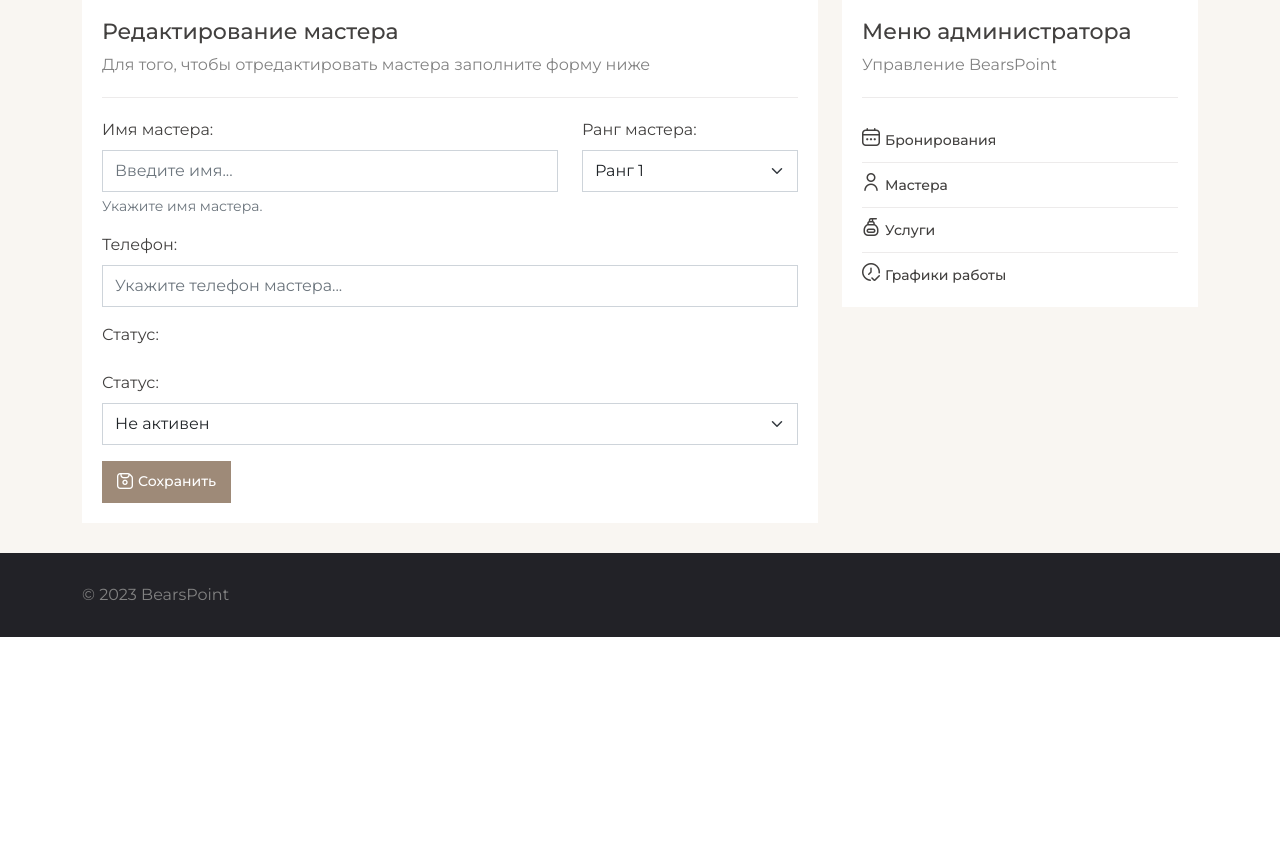
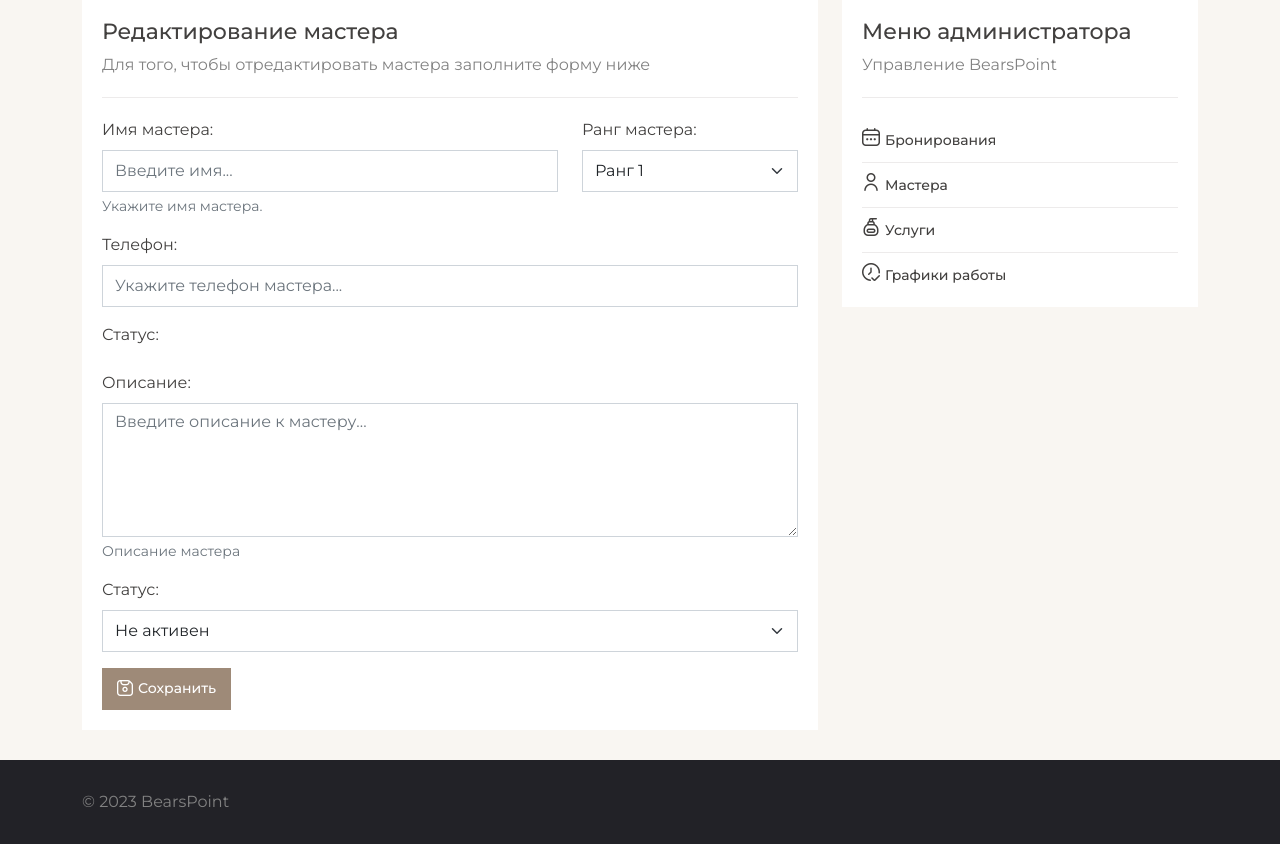
Before and after one commit to ElveeBolt/bearspoint, a Django app: page /user/manager/masters/add in a window 1280 px wide. Shown: the part 183-1027 px from the top of the page. Before the commit the page ends 820 px from the top, so only its background shows below. Run offline with Django 4.2, Linux system fonts and the light colour scheme; the visitor is signed in with stand-in values (Sample User, id 1); data that the repository does not hold is empty; some libraries are stand-ins or nearby versions.

Commit message:
Added description for master

```diff
--- a/master/forms.py
+++ b/master/forms.py
@@ -58,6 +58,18 @@
             }
         )
     )
+    description = forms.CharField(
+        label='Описание:',
+        required=False,
+        help_text='Описание мастера',
+        widget=forms.Textarea(
+            attrs={
+                'class': 'form-control',
+                'placeholder': 'Введите описание к мастеру...',
+                'rows': 5
+            }
+        )
+    )
 
     class Meta:
         model = Master
--- a/master/models.py
+++ b/master/models.py
@@ -17,6 +17,7 @@
     rang = models.IntegerField(default=0, choices=RANG_CHOICES, verbose_name='Ранг')
     phone = models.IntegerField(verbose_name='Телефон')
     service = models.ManyToManyField(Service, verbose_name='Услуги')
+    description = models.TextField(null=True, verbose_name='Описание')
     status = models.IntegerField(default=0, choices=STATUS_CHOICES, verbose_name='Статус')
 
     def __str__(self):
--- a/static/css/main.css
+++ b/static/css/main.css
@@ -89,6 +89,10 @@
 .form-control{
     border-radius: 0;
     height: 42px;
+}
+
+textarea.form-control {
+    height: auto;
 }
 
 .navbar{
--- a/templates/user/manager/master.html
+++ b/templates/user/manager/master.html
@@ -46,6 +46,11 @@
                         {% endfor %}
                     </div>
                     <div class="mb-3">
+                        <label for="{{ form.description.auto_id }}" class="form-label">{{ form.description.label }}</label>
+                        {{ form.description }}
+                        <div class="form-text">{{ form.description.help_text }}</div>
+                    </div>
+                    <div class="mb-3">
                         <label for="{{ form.status.auto_id }}" class="form-label">{{ form.status.label }}</label>
                         {{ form.status }}
                         <div class="form-text">{{ form.status.help_text }}</div>
```
Also changed, not shown: templates/master/master.html (+5 -2 lines).
